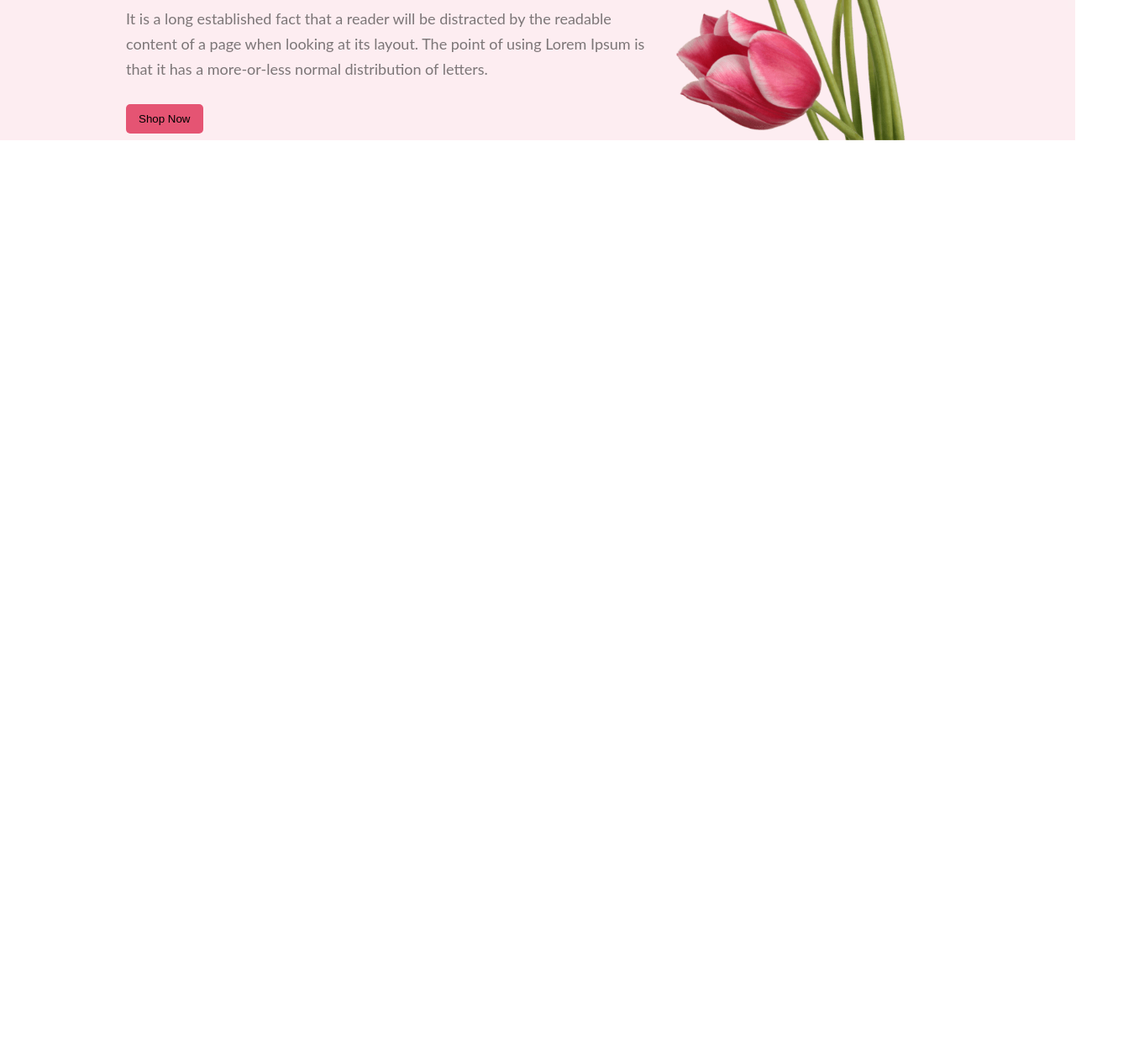
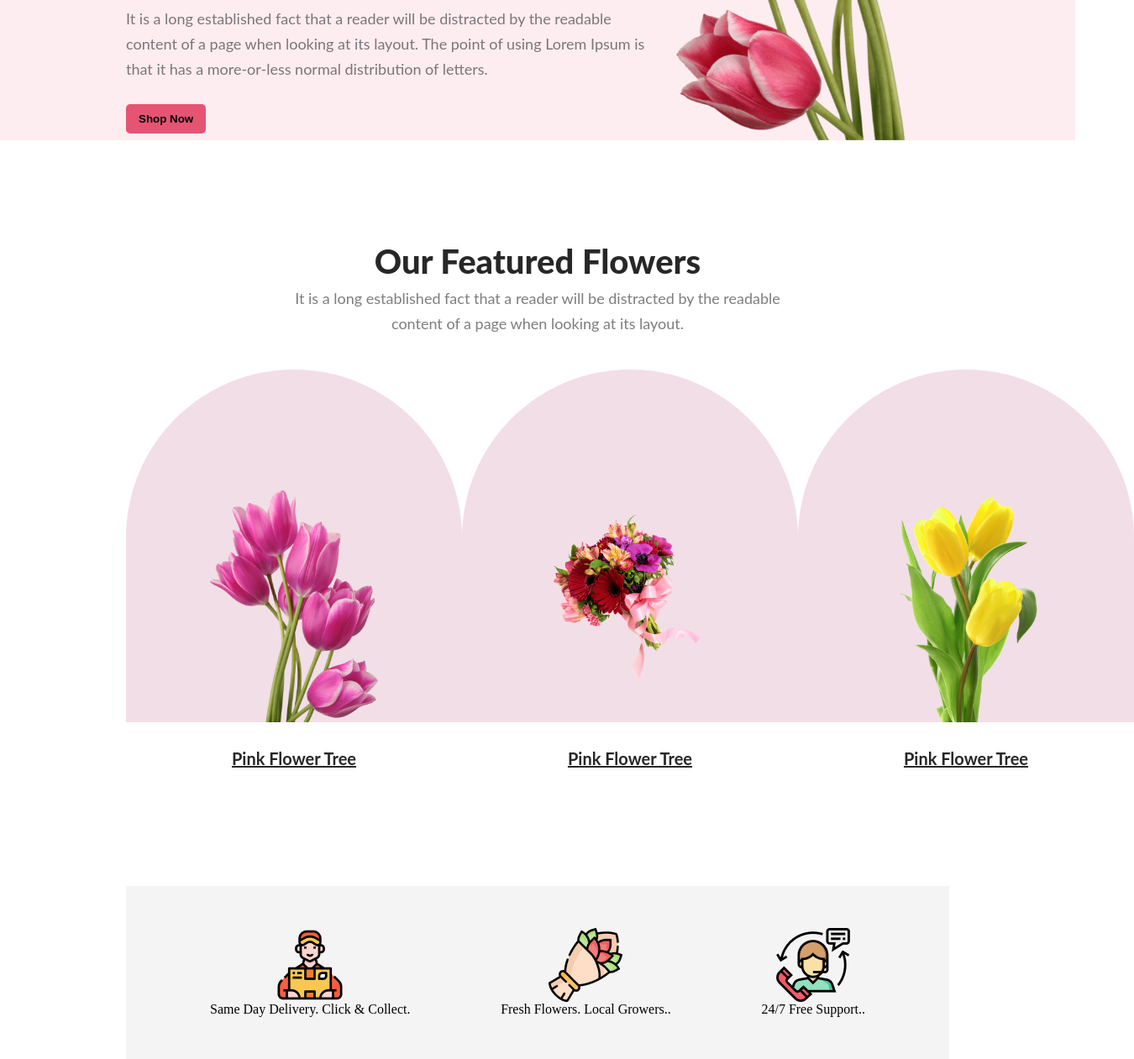
Before and after one commit to suruzzamanislam/flower-shop, a plain HTML site: page index.html in a window 1280 px wide. Shown: the part 500-1761 px from the top of the page at 84% size, 1350 px wide, since content can reach past the window. Before the commit the page ends 800 px from the top, so only its background shows below. Drawn offline with Linux system fonts and the light colour scheme.

Commit message:
dev section done

```diff
--- a/index.html
+++ b/index.html
@@ -25,6 +25,57 @@
     <img src="Flower Asset/pngwing 10.png" alt="">
 
   </div>
+
+  <main>
+    <!-- fetured section -->
+    <div class="fetured-section">
+      <div class="fetured-content">
+        <h1 class="title">Our Featured Flowers</h1>
+        <p class="content">It is a long established fact that a reader will be distracted by the readable <br> content
+          of a
+          page when looking at its
+          layout.</p>
+      </div>
+      <div class="fetured-box">
+        <div class="fetured-child-box">
+          <div class="img-div">
+            <img class="fetured-img" src="Flower Asset/pngwing 6.png" alt="">
+          </div>
+          <p>Pink Flower Tree</p>
+        </div>
+        <div class="fetured-child-box">
+          <div style="align-items: center;" class="img-div">
+            <img class="fetured-img" src="Flower Asset/pngwing 5.png" alt="">
+          </div>
+          <p>Pink Flower Tree</p>
+        </div>
+        <div class="fetured-child-box">
+          <div class="img-div">
+            <img class="fetured-img" src="Flower Asset/pngwing 7.png" alt="">
+          </div>
+          <p>Pink Flower Tree</p>
+        </div>
+      </div>
+    </div>
+
+    <!-- dev man -->
+    <div class="dev-section">
+      <div class="dev-item">
+        <div class="child-div">
+          <img src="Flower Asset/Group 57.png" alt="">
+          <p>Same Day Delivery. Click & Collect.</p>
+        </div>
+        <div class="child-div">
+          <img src="Flower Asset/Group 58.png" alt="">
+          <p>Fresh Flowers. Local Growers..</p>
+        </div>
+        <div class="child-div">
+          <img src="Flower Asset/Group 59.png" alt="">
+          <p>24/7 Free Support..</p>
+        </div>
+      </div>
+    </div>
+  </main>
 </body>
 
 </html>
--- a/styles/style.css
+++ b/styles/style.css
@@ -37,6 +37,7 @@
   outline: none;
   border-radius: 5px;
   margin-top: 12px;
+  font-weight: bold;
 }
 .btn:hover {
   background-color: transparent;
@@ -45,4 +46,85 @@
   transition: 0.5s;
   border: 1px solid #e55473;
   cursor: pointer;
+  color: #e55473;
 }
+/* fetured style */
+.title {
+  color: #272727;
+  text-align: center;
+  font-family: Lato;
+  font-size: 40px;
+  font-style: normal;
+  font-weight: 800;
+  line-height: normal;
+  padding: 20px 0 5px;
+}
+.content {
+  color: rgba(39, 39, 39, 0.6);
+  text-align: center;
+  font-family: Lato;
+  font-size: 18px;
+  font-style: normal;
+  font-weight: 400;
+  line-height: 30px; /* 166.667% */
+  margin: auto;
+  margin-bottom: 40px;
+}
+.fetured-section {
+  padding: 100px 150px 40px;
+}
+.fetured-box {
+  display: flex;
+  justify-content: space-between;
+  align-items: center;
+}
+.img-div {
+  background: rgba(167, 33, 98, 0.15);
+  border-radius: 300px 300px 0px 0px;
+  display: flex;
+  justify-content: center;
+  align-items: end;
+  padding: 120px 100px 0;
+  margin-bottom: 18px;
+  height: 300px;
+}
+.img-div img {
+  width: 200px;
+}
+.fetured-child-box p {
+  color: #272727;
+  text-align: center;
+  font-family: Lato;
+  font-size: 20px;
+  font-style: normal;
+  font-weight: 700;
+  text-decoration-line: underline;
+  padding-top: 13px;
+}
+/* dev man style */
+.child-div {
+  display: flex;
+  flex-direction: column;
+  justify-content: center;
+  align-items: center;
+  justify-content: center;
+  align-items: center;
+}
+.child-dev p {
+  color: rgba(39, 39, 39, 0.8);
+  font-family: Lato;
+  font-size: 24px;
+  font-style: normal;
+  font-weight: 600;
+  line-height: 35px; /* 145.833% */
+}
+.dev-item {
+  display: flex;
+  justify-content: space-between;
+  align-items: center;
+  background: rgba(39, 39, 39, 0.05);
+  padding: 50px 100px;
+}
+.dev-section {
+  padding: 100px 150px 0;
+}
```
